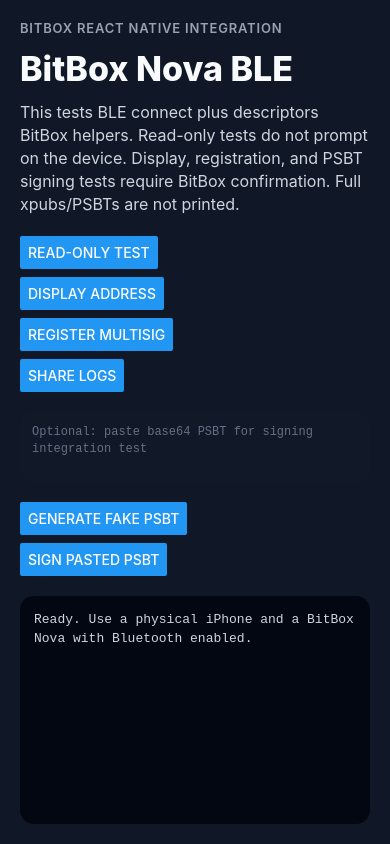
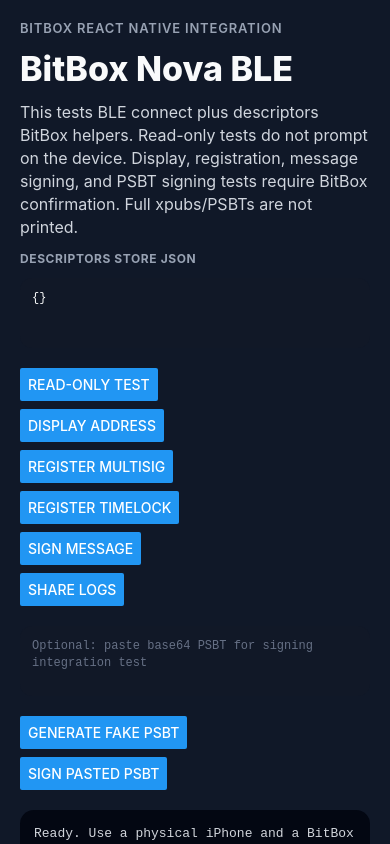
Before and after one commit to bitcoinerlab/descriptors-rn-integration, a React Native app: screen / in a window 390 px wide. Built offline with nearby package versions, Linux system fonts and the light colour scheme; what @bitcoinerlab/descriptors would draw is missing.

Commit message:
test: update BitBox integration for descriptors Store

```diff
--- a/App.tsx
+++ b/App.tsx
@@ -7,9 +7,11 @@
   getVersion,
   getXpub,
   keyExpression,
-  registerWallet,
+  registerWalletPolicy,
+  signMessage,
   signers,
-  type Manager,
+  type Session,
+  type Store,
 } from "@bitcoinerlab/descriptors/bitbox";
 import type { ConnectedBitBoxClient } from "@bitcoinerlab/bitbox-react-native";
 import {
@@ -32,9 +34,15 @@
 const P2WPKH_KEY_PATH = "/0/*";
 const MULTISIG_ORIGIN = "/48'/0'/0'/2'";
 const MULTISIG_KEY_PATH = "/0/*";
+const TIMELOCK_ORIGIN = "/48'/0'/0'/2'";
+const TIMELOCK_KEY_PATH = "/0/*";
+const TIMELOCK_RELATIVE_BLOCKS = 5;
 const FAKE_UTXO_VALUE = 100_000n;
 const FAKE_SEND_VALUE = 90_000n;
 const MULTISIG_POLICY_NAME = "RN integration multisig";
+const TIMELOCK_POLICY_NAME = "RN integration timelock";
+const MESSAGE_TEXT = "BitBox React Native integration message";
+const EMPTY_STORE_JSON = "{}";
 
 type LogLine = {
   id: number;
@@ -53,6 +61,14 @@
 
 function bytesToHex(bytes: Uint8Array): string {
   return [...bytes].map((byte) => byte.toString(16).padStart(2, "0")).join("");
+}
+
+function parseStoreJson(value: string): Store {
+  const parsed = JSON.parse(value.trim() || EMPTY_STORE_JSON) as unknown;
+  if (typeof parsed !== "object" || parsed === null || Array.isArray(parsed)) {
+    throw new Error("Descriptors store JSON must be an object.");
+  }
+  return parsed as Store;
 }
 
 function littleEndianHex(value: bigint | number, byteLength: number): string {
@@ -118,26 +134,35 @@
   );
 }
 
-async function p2wpkhDescriptor(manager: Manager): Promise<string> {
+async function p2wpkhDescriptor(session: Session): Promise<string> {
   const bitboxKey = await keyExpression({
-    manager,
+    session,
     originPath: P2WPKH_ORIGIN,
     keyPath: P2WPKH_KEY_PATH,
   });
   return `wpkh(${bitboxKey})`;
 }
 
-async function multisigDescriptor(manager: Manager): Promise<string> {
+async function multisigDescriptor(session: Session): Promise<string> {
   const bitboxKey = await keyExpression({
-    manager,
+    session,
     originPath: MULTISIG_ORIGIN,
     keyPath: MULTISIG_KEY_PATH,
   });
   return `wsh(sortedmulti(1,${[bitboxKey, ...otherMultisigKeys()].join(",")}))`;
 }
 
-async function generateFakeP2wpkhPsbt(manager: Manager): Promise<string> {
-  const descriptor = await p2wpkhDescriptor(manager);
+async function timelockDescriptor(session: Session): Promise<string> {
+  const bitboxKey = await keyExpression({
+    session,
+    originPath: TIMELOCK_ORIGIN,
+    keyPath: TIMELOCK_KEY_PATH,
+  });
+  return `wsh(and_v(v:pk(${bitboxKey}),older(${TIMELOCK_RELATIVE_BLOCKS})))`;
+}
+
+async function generateFakeP2wpkhPsbt(session: Session): Promise<string> {
+  const descriptor = await p2wpkhDescriptor(session);
   const fundingOutput = new Output({
     descriptor,
     index: 0,
@@ -162,6 +187,7 @@
 export default function App() {
   const [running, setRunning] = useState(false);
   const [psbt, setPsbt] = useState("");
+  const [storeJson, setStoreJson] = useState(EMPTY_STORE_JSON);
   const [log, setLog] = useState<LogLine[]>([
     {
       id: 0,
@@ -188,13 +214,13 @@
   }
 
   function runReadOnlyTest() {
-    void runWithManager(
+    void runWithSession(
       "Running read-only descriptors integration test...",
-      async (manager) => {
-        await readBasics(manager);
+      async (session) => {
+        await readBasics(session);
 
         add("Building p2wpkh descriptor through keyExpression...");
-        const descriptor = await p2wpkhDescriptor(manager);
+        const descriptor = await p2wpkhDescriptor(session);
         add(`Descriptor OK: ${summarizeValue(descriptor)}`);
 
         add("Deriving receive address locally through Output...");
@@ -209,16 +235,16 @@
   }
 
   function runDisplayAddressTest() {
-    void runWithManager(
+    void runWithSession(
       "Running descriptor display-address integration test...",
-      async (manager) => {
+      async (session) => {
         add("Building p2wpkh descriptor through keyExpression...");
-        const descriptor = await p2wpkhDescriptor(manager);
+        const descriptor = await p2wpkhDescriptor(session);
 
         add("Requesting descriptor receive address on device display...");
         const address = await displayAddress({
           descriptor,
-          manager,
+          session,
           index: 0,
         });
         add(
@@ -231,31 +257,62 @@
   }
 
   function runRegistrationTest() {
-    void runWithManager(
+    void runWithSession(
       "Running descriptors multisig registration integration test...",
-      async (manager) => {
+      async (session) => {
         add("Building 1-of-3 multisig descriptor through keyExpression...");
-        const descriptor = await multisigDescriptor(manager);
+        const descriptor = await multisigDescriptor(session);
         add(`Multisig descriptor OK: ${summarizeValue(descriptor)}`);
 
-        add("Registering multisig wallet. Confirm on the BitBox if prompted.");
-        await registerWallet({
+        add("Registering multisig wallet policy. Confirm on the BitBox if prompted.");
+        await registerWalletPolicy({
           descriptor,
-          manager,
-          policyName: MULTISIG_POLICY_NAME,
+          session,
+          name: MULTISIG_POLICY_NAME,
         });
-        add("registerWallet OK.");
+        add("registerWalletPolicy OK.");
 
         add("Displaying registered multisig receive address on the BitBox...");
         const address = await displayAddress({
           descriptor,
-          manager,
+          session,
           index: 0,
         });
         add(
           typeof address === "string"
             ? `Multisig address OK: ${summarizeValue(address)}`
             : "Multisig display call OK.",
+        );
+      },
+    );
+  }
+
+  function runTimelockPolicyRegistrationTest() {
+    void runWithSession(
+      "Running descriptors single-key timelock policy registration test...",
+      async (session) => {
+        add("Building single-key relative-timelock descriptor...");
+        const descriptor = await timelockDescriptor(session);
+        add(`Timelock descriptor OK: ${summarizeValue(descriptor)}`);
+
+        add("Registering timelock wallet policy. Confirm on the BitBox if prompted.");
+        await registerWalletPolicy({
+          descriptor,
+          session,
+          name: TIMELOCK_POLICY_NAME,
+        });
+        add("registerWalletPolicy timelock OK.");
+
+        add("Displaying registered timelock receive address on the BitBox...");
+        const address = await displayAddress({
+          descriptor,
+          session,
+          index: 0,
+        });
+        add(
+          typeof address === "string"
+            ? `Timelock address OK: ${summarizeValue(address)}`
+            : "Timelock display call OK.",
         );
       },
     );
@@ -268,16 +325,16 @@
       add("Paste a base64 PSBT before running the PSBT signing integration test.");
       return;
     }
-    void runWithManager(
+    void runWithSession(
       "Running descriptors PSBT signing integration test...",
-      async (manager) => {
+      async (session) => {
         add("Parsing pasted bitcoinjs PSBT...");
         const parsedPsbt = Psbt.fromBase64(trimmedPsbt, {
           network: BITCOIN_NETWORK,
         });
 
-        add("Signing PSBT through signers.sign({ psbt, manager })...");
-        const signedPsbt = await signers.sign({ psbt: parsedPsbt, manager });
+        add("Signing PSBT through signers.sign({ psbt, session })...");
+        const signedPsbt = await signers.sign({ psbt: parsedPsbt, session });
         setPsbt(signedPsbt);
         add(`Signed PSBT OK: ${summarizeValue(signedPsbt)}`);
       },
@@ -285,11 +342,11 @@
   }
 
   function runGenerateFakePsbtTest() {
-    void runWithManager(
+    void runWithSession(
       "Generating fake descriptor p2wpkh PSBT...",
-      async (manager) => {
+      async (session) => {
         add("Deriving fake PSBT through Output.updatePsbtAsInput...");
-        const generatedPsbt = await generateFakeP2wpkhPsbt(manager);
+        const generatedPsbt = await generateFakeP2wpkhPsbt(session);
         setPsbt(generatedPsbt);
         add(`Fake PSBT generated: ${summarizeValue(generatedPsbt)}`);
         add("Now press Sign Pasted PSBT to test descriptors signers.sign.");
@@ -297,17 +354,39 @@
     );
   }
 
-  async function runWithManager(
+  function runMessageSignTest() {
+    void runWithSession(
+      "Running descriptors message-signing integration test...",
+      async (session) => {
+        add("Building p2wpkh descriptor through keyExpression...");
+        const descriptor = await p2wpkhDescriptor(session);
+
+        add("Signing descriptor message. Confirm on the BitBox.");
+        const signature = await signMessage({
+          descriptor,
+          session,
+          message: MESSAGE_TEXT,
+          index: 0,
+        });
+        add(`Message signature OK: ${summarizeValue(bytesToHex(signature))}`);
+      },
+    );
+  }
+
+  async function runWithSession(
     title: string,
-    run: (manager: Manager, client: ConnectedBitBoxClient) => Promise<void>,
+    run: (session: Session, client: ConnectedBitBoxClient) => Promise<void>,
   ) {
     if (running) return;
     setRunning(true);
     resetLog();
     let client: ConnectedBitBoxClient | undefined;
+    let session: Session | undefined;
     try {
       add(title);
       add(`Platform: ${Platform.OS}`);
+      add("Parsing descriptors store JSON...");
+      const store = parseStoreJson(storeJson);
       add("Loading @bitcoinerlab/bitbox-react-native...");
       const { connectBitBoxNovaBle } =
         await import("@bitcoinerlab/bitbox-react-native");
@@ -316,16 +395,22 @@
       client = await connectBitBoxNovaBle({ timeoutMs: 60_000 });
 
       add(`Session: ${JSON.stringify(client.session, null, 2)}`);
-      add("Creating descriptors BitBox manager from provider client...");
-      const manager = connectors.fromClient({
+      add("Creating descriptors BitBox session from provider client...");
+      session = connectors.fromClient({
         client,
         network: BITCOIN_NETWORK,
         Output,
+        store,
       });
-      await run(manager, client);
+      await run(session, client);
     } catch (error) {
       add(`ERROR: ${errorMessage(error)}`);
     } finally {
+      if (session) {
+        const nextStoreJson = JSON.stringify(session.store, null, 2);
+        setStoreJson(nextStoreJson);
+        add("Persisted descriptors store JSON from session.store.");
+      }
       if (client) {
         try {
           await client.close();
@@ -338,31 +423,48 @@
     }
   }
 
-  async function readBasics(manager: Manager) {
+  async function readBasics(session: Session) {
     add("Reading firmware version through descriptors...");
-    const version = await getVersion({ manager });
+    const version = await getVersion({ session });
     add(`Version: ${version}`);
 
     add("Reading root fingerprint through descriptors...");
-    const rootFingerprint = await getMasterFingerprint({ manager });
+    const rootFingerprint = await getMasterFingerprint({ session });
     add(`Root fingerprint: ${bytesToHex(rootFingerprint)}`);
 
     add("Reading BTC account xpub through descriptors...");
-    const xpub = await getXpub({ manager, originPath: P2WPKH_ORIGIN });
+    const xpub = await getXpub({ session, originPath: P2WPKH_ORIGIN });
     add(`BTC xpub OK: ${summarizeValue(xpub)}`);
   }
 
   return (
     <SafeAreaView style={styles.safeArea}>
       <StatusBar barStyle="light-content" />
-      <Pressable style={styles.container} onPress={Keyboard.dismiss}>
+      <ScrollView
+        style={styles.screen}
+        contentContainerStyle={styles.container}
+        keyboardShouldPersistTaps="handled"
+      >
+        <Pressable style={styles.content} onPress={Keyboard.dismiss}>
           <Text style={styles.eyebrow}>BitBox React Native Integration</Text>
           <Text style={styles.title}>BitBox Nova BLE</Text>
           <Text style={styles.description}>
             This tests BLE connect plus descriptors BitBox helpers. Read-only tests
-          do not prompt on the device. Display, registration, and PSBT signing
-          tests require BitBox confirmation. Full xpubs/PSBTs are not printed.
+            do not prompt on the device. Display, registration, message signing,
+            and PSBT signing tests require BitBox confirmation. Full xpubs/PSBTs
+            are not printed.
           </Text>
+          <Text style={styles.sectionLabel}>Descriptors Store JSON</Text>
+          <TextInput
+            style={styles.storeInput}
+            value={storeJson}
+            onChangeText={setStoreJson}
+            placeholder="{}"
+            placeholderTextColor="#667085"
+            autoCapitalize="none"
+            autoCorrect={false}
+            multiline
+          />
           <View style={styles.buttonRow}>
             <Button
               title={running ? "Running..." : "Read-Only Test"}
@@ -377,6 +479,16 @@
             <Button
               title="Register Multisig"
               onPress={runRegistrationTest}
+              disabled={running}
+            />
+            <Button
+              title="Register Timelock"
+              onPress={runTimelockPolicyRegistrationTest}
+              disabled={running}
+            />
+            <Button
+              title="Sign Message"
+              onPress={runMessageSignTest}
               disabled={running}
             />
             <Button title="Share Logs" onPress={shareLog} disabled={running} />
@@ -414,6 +526,7 @@
             ))}
           </ScrollView>
         </Pressable>
+      </ScrollView>
     </SafeAreaView>
   );
 }
@@ -423,9 +536,14 @@
     flex: 1,
     backgroundColor: "#101828",
   },
+  screen: {
+    flex: 1,
+  },
   container: {
-    flex: 1,
     padding: 20,
+    paddingBottom: 32,
+  },
+  content: {
     gap: 12,
   },
   eyebrow: {
@@ -450,6 +568,24 @@
     alignItems: "flex-start",
     gap: 8,
   },
+  sectionLabel: {
+    color: "#98a2b3",
+    fontSize: 12,
+    fontWeight: "700",
+    letterSpacing: 0.6,
+    textTransform: "uppercase",
+  },
+  storeInput: {
+    minHeight: 70,
+    maxHeight: 120,
+    borderRadius: 12,
+    backgroundColor: "#111827",
+    color: "#f9fafb",
+    fontFamily: Platform.select({ ios: "Menlo", default: "monospace" }),
+    fontSize: 12,
+    lineHeight: 17,
+    padding: 12,
+  },
   psbtInput: {
     minHeight: 70,
     maxHeight: 120,
@@ -462,7 +598,8 @@
     padding: 12,
   },
   log: {
-    flex: 1,
+    minHeight: 240,
+    maxHeight: 380,
     borderRadius: 14,
     backgroundColor: "#030712",
   },
--- a/index.ts
+++ b/index.ts
@@ -1,3 +1,5 @@
+import "./polyfills";
+
 import { registerRootComponent } from 'expo';
 
 import App from './App';
--- a/package.json
+++ b/package.json
@@ -5,6 +5,8 @@
   "dependencies": {
     "@bitcoinerlab/bitbox-react-native": "file:../bitbox-react-native/bitcoinerlab-bitbox-react-native-0.1.0.tgz",
     "@bitcoinerlab/descriptors": "file:../descriptors/packages/descriptors/bitcoinerlab-descriptors-3.1.7.tgz",
+    "@bitcoinerlab/descriptors-core": "file:../descriptors/bitcoinerlab-descriptors-core-3.1.7.tgz",
+    "buffer": "^6.0.3",
     "expo": "~54.0.0",
     "expo-dev-client": "~6.0.21",
     "expo-modules-core": "~3.0.30",
```
Also changed, not shown: polyfills.ts (added, +7 -0 lines), 2 other files (tests, documents, lock files or other folders). Lines whose indentation alone changed are shown as unchanged.
